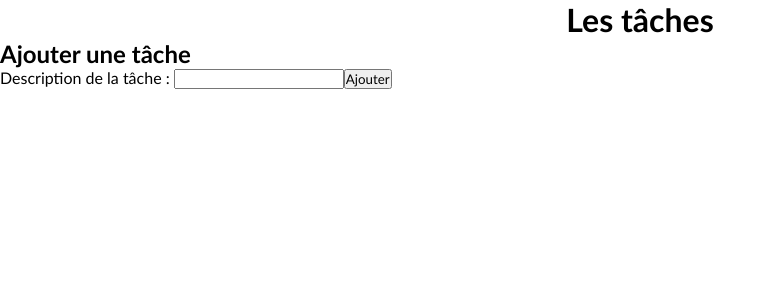
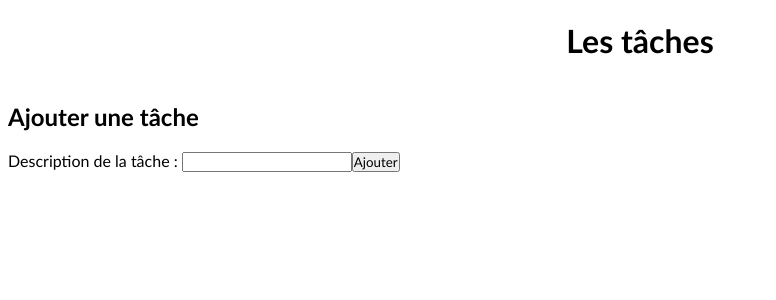
Before and after one commit to k-nny/le-gros-sujet, a PHP site: page / in a window 1280 px wide. Shown: the top 300 px of the page, without its empty margins (0-776 px from the left). Run offline with PHP 8.4, Linux system fonts and the light colour scheme; data that the repository does not hold is empty; some libraries are stand-ins or nearby versions.

Commit message:
add margin

```diff
--- a/src/style.css
+++ b/src/style.css
@@ -1,5 +1,5 @@
 *{
-    margin: 0;
+    margin: 10;
     padding: 0;
     font-family:'Trebuchet MS', 'Lucida Sans Unicode', 'Lucida Grande', 'Lucida Sans', Arial, sans-serif;
 }
```
